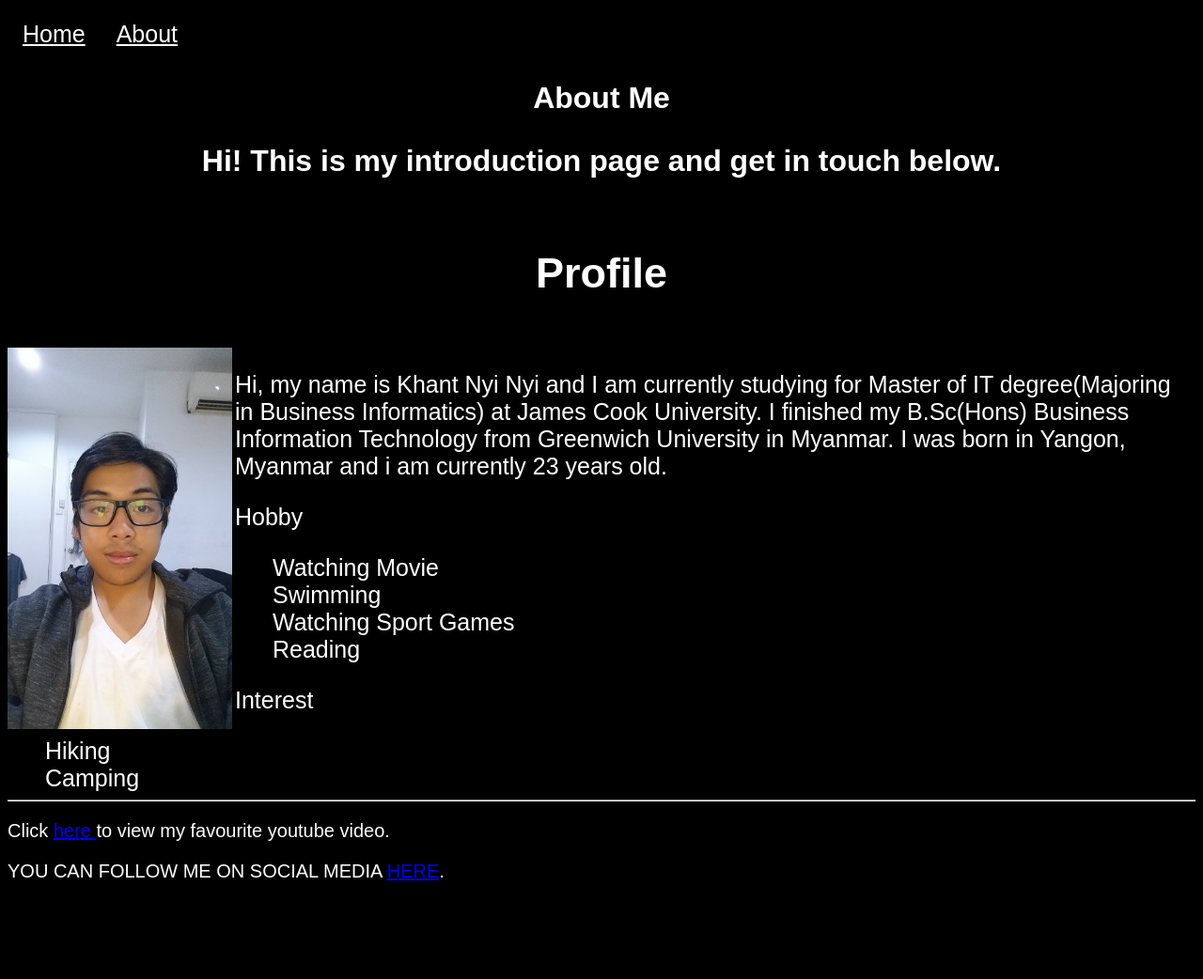
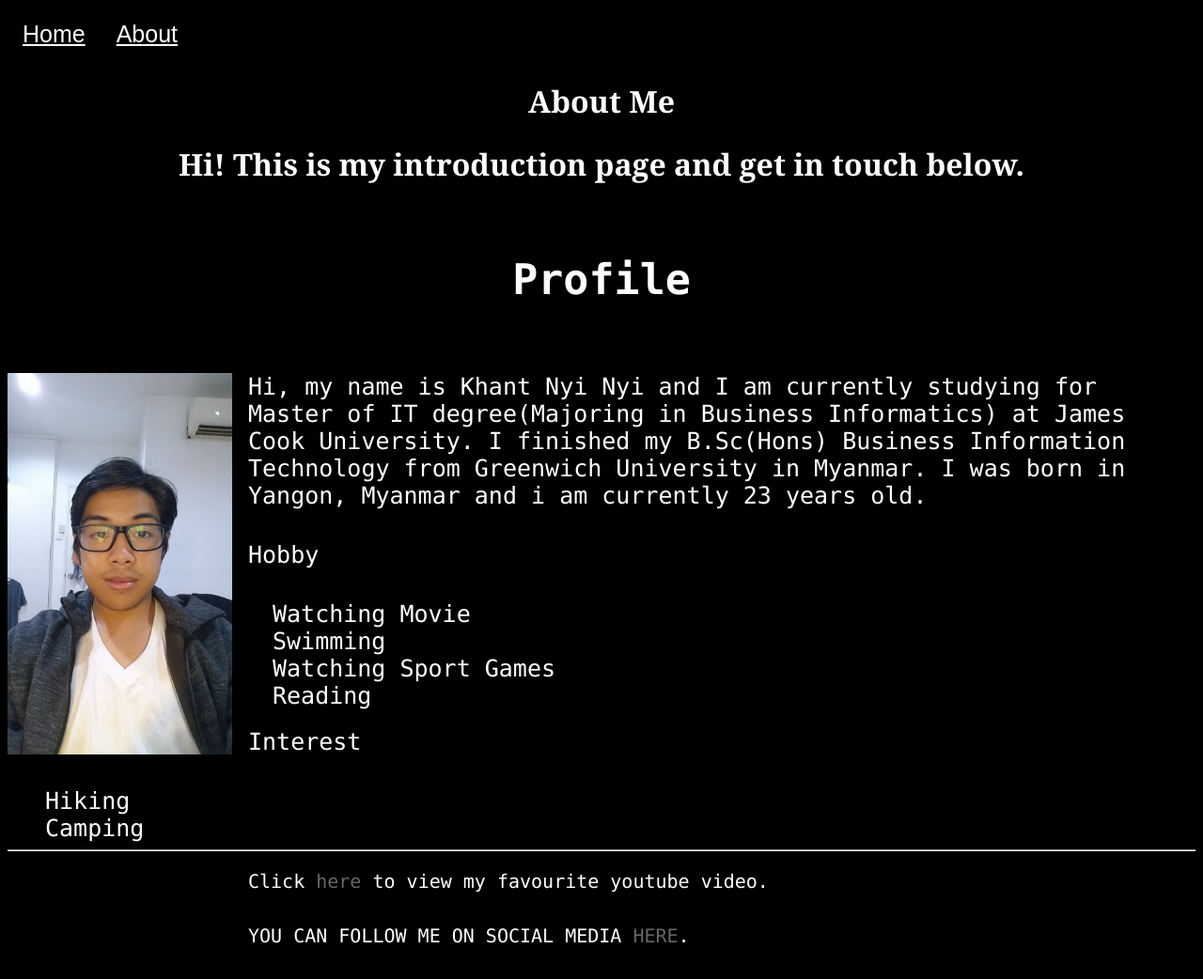
Before and after one commit to knn07/pra-cp5310, a plain HTML site: page src/about.html in a window 1280 px wide. Shown: the whole page at 94% size. Before the commit the page ends 959 px from the top, so only its background shows below. Drawn offline with Linux system fonts and the light colour scheme.

Commit message:
edit about.html and style.css

```diff
--- a/src/about.html
+++ b/src/about.html
@@ -1,33 +1,7 @@
 <style>
-h1,h2 {
-	color:#FFF;
-	font-family: Arial, Helvetica, sans-serif;
-	}
-
-p{
-	color: #FFF;
-	font-size: 20px;
-	font-family: Arial, Helvetica, sans-serif;
-	}
 
 .background-black{
 	background-color:#000;
-	}
-
-li{
-	font-family: Arial, Helvetica, sans-serif;
-	font-size:25px;
-	color: #FFF;
-	}
-
-ol{
-	font-family: Arial, Helvetica, sans-serif;
-	font-size:25px;
-	color: #FFF;
-	}
-
-.wp-block-media-text__content{
-	background-color: #333;
 	}
 
 .has-small-font-size{
@@ -41,6 +15,11 @@ ol{
 .has-text-align-center-2{
 	text-align:center;
 	font-size: 45px;
+	}
+
+.link-color{
+	text-decoration:none;
+	color:#666;
 	}
 </style>
 
@@ -70,7 +49,7 @@ ol{
 
 <div style="height:16px"></div>
 
-<div><img src="myphoto.jpg" alt="Headshot photo" width="239" height="406" align="left"/></div>
+<div style="color:#333"><img src="myphoto.jpg" alt="Headshot photo" width="239" height="406" align="left"/>
 
 <p class="has-small-font-size">Hi, my name is Khant Nyi Nyi and I am currently studying for Master of IT degree(Majoring in Business Informatics) at James Cook University. I finished my B.Sc(Hons) Business Information Technology from Greenwich University in Myanmar.  I was born in Yangon, Myanmar and i am currently 23 years old.</p>
 
@@ -87,10 +66,11 @@ ol{
 	<ol>Hiking</ol>
     <ol>Camping</ol>
 </ul>
+</div>
 
 <hr>
-<p>Click <a href="https://www.youtube.com/watch?v=wbSwFU6tY1c">here </a>to view my favourite youtube video.</p>
-<p>YOU CAN FOLLOW ME ON SOCIAL MEDIA <a href="https://www.facebook.com/khantnyi.2">HERE</a>.</p>
+<p>Click <a href="https://www.youtube.com/watch?v=wbSwFU6tY1c" target="_blank" class="link-color">here </a>to view my favourite youtube video.</p>
+<p>YOU CAN FOLLOW ME ON SOCIAL MEDIA <a href="https://www.facebook.com/khantnyi.2" target="_blank" class="link-color">HERE</a>.</p>
 
 </body>
 </html>
--- a/src/style.css
+++ b/src/style.css
@@ -1,7 +1,10 @@
 li{
 	float: left;
+	font-family:Arial, Helvetica, sans-serif;
 	background-color:#000;
 	border-right: 1px solid #000;
+	font-size:25px;
+	color: #FFF;
 }
 
 ul{
@@ -23,6 +26,28 @@ li a:hover{
 	background: #000;
 }
 
-.smaller-image{
-	width:100px;
+h1{
+	color:#FFF;
+	font-family: Georgia, "Times News Roman", sans-serif;
 }
+
+h2{
+	color:#FFF;
+	font-family: Monaco, "Lucida Console", monspace;
+	}
+
+p{
+	color: #FFF;
+	font-family:Monaco, "Lucida Console", monspace;
+	font-size: 20px;
+	margin-top:20px;
+	margin-bottom:34px;
+	margin-right:5px;
+	margin-left:256px;
+	}
+
+ol{
+	font-family:Monaco, "Lucida Console", monspace;
+	font-size:25px;
+	color:#FFF;
+	}
```
